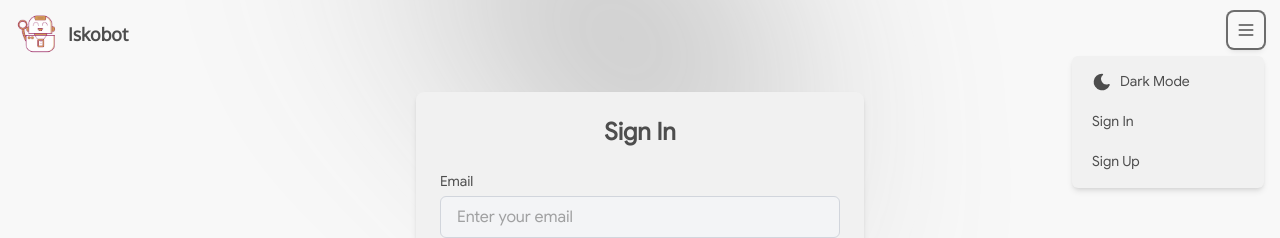
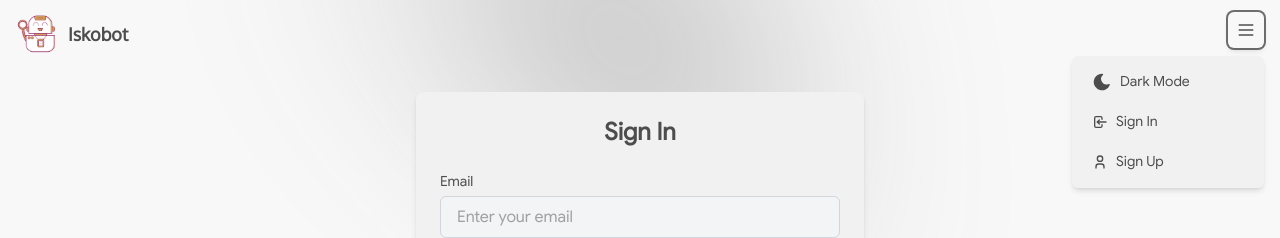
Before and after one commit to SiegfredLorelle/iskobot-ui, a Next.js app: page /sign-in in a window 1280 px wide. Both pictures are taken after a click on the button 1246 px from the left and 30 px from the top of the page. Shown: the top 238 px of the page. Built offline with nearby package versions, Linux system fonts and the light colour scheme; no server answers.

Commit message:
Update dropdown based on authentication status

```diff
--- a/src/components/layout/Header.tsx
+++ b/src/components/layout/Header.tsx
@@ -1,71 +1,13 @@
 "use client";
 
 import Image from "next/image";
-import ThemeToggle from "@/components/theme/Toggle";
 import Link from "next/link";
-import { useState, useRef, useEffect } from "react";
-import { IconMenu2 } from "@tabler/icons-react";
-
-
-function UserDropdown() {
-  const [isOpen, setIsOpen] = useState(false);
-  const dropdownRef = useRef<HTMLDivElement>(null);
-
-  useEffect(() => {
-    const handleClickOutside = (event: MouseEvent) => {
-      if (dropdownRef.current && !dropdownRef.current.contains(event.target as Node)) {
-        setIsOpen(false);
-      }
-    };
-    document.addEventListener("mousedown", handleClickOutside);
-    return () => document.removeEventListener("mousedown", handleClickOutside);
-  }, []);
-
-  const toggleDropdown = () => {
-    setIsOpen((prev) => !prev);
-  };
-
-  return (
-    <div className="ml-auto relative" ref={dropdownRef}>
-      <button
-        onClick={toggleDropdown}
-        className="flex items-center p-2 text-text-clr rounded-md shadow-md hover:bg-background-clr/80 focus:outline-none focus:ring-2 focus:ring-text-clr/80 transition duration-200"
-        aria-expanded={isOpen}
-        aria-label="User menu"
-      >
-        <IconMenu2 className="h-5 w-5" />
-      </button>
-
-      {isOpen && (
-        <div className="absolute right-0 mt-2 w-48 bg-primary-clr rounded-md shadow-md z-10">
-          <div className="p-2 flex flex-col gap-1">
-            <ThemeToggle />
-            <Link
-              href="/sign-in"
-              className="block px-3 py-2 text-text-clr text-sm hover:bg-background-clr/80 rounded-md transition duration-200"
-              onClick={() => setIsOpen(false)}
-            >
-              Sign In
-            </Link>
-            <Link
-              href="/sign-up"
-              className="block px-3 py-2 text-text-clr text-sm hover:bg-background-clr/80 rounded-md transition duration-200"
-              onClick={() => setIsOpen(false)}
-            >
-              Sign Up
-            </Link>
-          </div>
-        </div>
-      )}
-    </div>
-  );
-}
+import UserDropdown from "@/components/ui/HeaderDropdown";
 
 export default function Header() {
   return (
     <header className="flex mx-4 my-3">
       <Logo />
-
       <UserDropdown />
     </header>
   );
--- /dev/null
+++ b/src/components/ui/HeaderDropdown.tsx
@@ -0,0 +1,120 @@
+import { useState, useRef, useEffect } from "react";
+import { IconMenu2, IconUser, IconLogout, IconLogin } from "@tabler/icons-react";
+import ThemeToggle from "@/components/theme/Toggle";
+import Link from "next/link";
+import { useAuth } from "@/app/(auth)/hooks/useAuth";
+
+export default function UserDropdown() {
+  const [isOpen, setIsOpen] = useState(false);
+  const dropdownRef = useRef<HTMLDivElement>(null);
+  const { user, isAuthenticated, isLoading, signOut } = useAuth();
+
+  useEffect(() => {
+    const handleClickOutside = (event: MouseEvent) => {
+      if (dropdownRef.current && !dropdownRef.current.contains(event.target as Node)) {
+        setIsOpen(false);
+      }
+    };
+    document.addEventListener("mousedown", handleClickOutside);
+    return () => document.removeEventListener("mousedown", handleClickOutside);
+  }, []);
+
+  const toggleDropdown = () => {
+    setIsOpen((prev) => !prev);
+  };
+
+  const handleSignOut = async () => {
+    try {
+      await signOut();
+      setIsOpen(false);
+    } catch (error) {
+      console.error("Sign out error:", error);
+    }
+  };
+
+  const closeDropdown = () => {
+    setIsOpen(false);
+  };
+
+  return (
+    <div className="ml-auto relative" ref={dropdownRef}>
+      <button
+        onClick={toggleDropdown}
+        className="flex items-center p-2 text-text-clr rounded-md shadow-md hover:bg-background-clr/80 focus:outline-none focus:ring-2 focus:ring-text-clr/80 transition duration-200"
+        aria-expanded={isOpen}
+        aria-label="User menu"
+      >
+        <IconMenu2 className="h-5 w-5" />
+      </button>
+
+      {isOpen && (
+        <div className="absolute right-0 mt-2 w-48 bg-primary-clr rounded-md shadow-md z-10">
+          <div className="p-2 flex flex-col gap-1">
+            <ThemeToggle />
+
+            {isLoading ? (
+              // Show loading state
+              <div className="px-3 py-2 text-text-clr text-sm">
+                Loading...
+              </div>
+            ) : isAuthenticated && user ? (
+              // Show authenticated user options
+              <>
+                <div className="px-3 py-2 border-b border-background-clr/20 mb-1">
+                  <div className="flex items-center gap-2">
+                    <IconUser className="h-4 w-4 text-text-clr" />
+                    <div className="text-sm">
+                      <div className="text-text-clr font-medium truncate">
+                        {user.display_name || user.full_name || "User"}
+                      </div>
+                      <div className="text-text-clr/70 text-xs truncate">
+                        {user.email}
+                      </div>
+                    </div>
+                  </div>
+                </div>
+
+                <Link
+                  href="/admin"
+                  className="flex items-center gap-2 px-3 py-2 text-text-clr text-sm hover:bg-background-clr/80 rounded-md transition duration-200"
+                  onClick={closeDropdown}
+                >
+                  <IconUser className="h-4 w-4" />
+                  Admin
+                </Link>
+
+                <button
+                  onClick={handleSignOut}
+                  className="flex items-center gap-2 w-full px-3 py-2 text-text-clr text-sm hover:bg-background-clr/80 rounded-md transition duration-200 text-left"
+                >
+                  <IconLogout className="h-4 w-4" />
+                  Sign Out
+                </button>
+              </>
+            ) : (
+              // Show unauthenticated user options
+              <>
+                <Link
+                  href="/sign-in"
+                  className="flex items-center gap-2 px-3 py-2 text-text-clr text-sm hover:bg-background-clr/80 rounded-md transition duration-200"
+                  onClick={closeDropdown}
+                >
+                  <IconLogin className="h-4 w-4" />
+                  Sign In
+                </Link>
+                <Link
+                  href="/sign-up"
+                  className="flex items-center gap-2 px-3 py-2 text-text-clr text-sm hover:bg-background-clr/80 rounded-md transition duration-200"
+                  onClick={closeDropdown}
+                >
+                  <IconUser className="h-4 w-4" />
+                  Sign Up
+                </Link>
+              </>
+            )}
+          </div>
+        </div>
+      )}
+    </div>
+  );
+};
```
